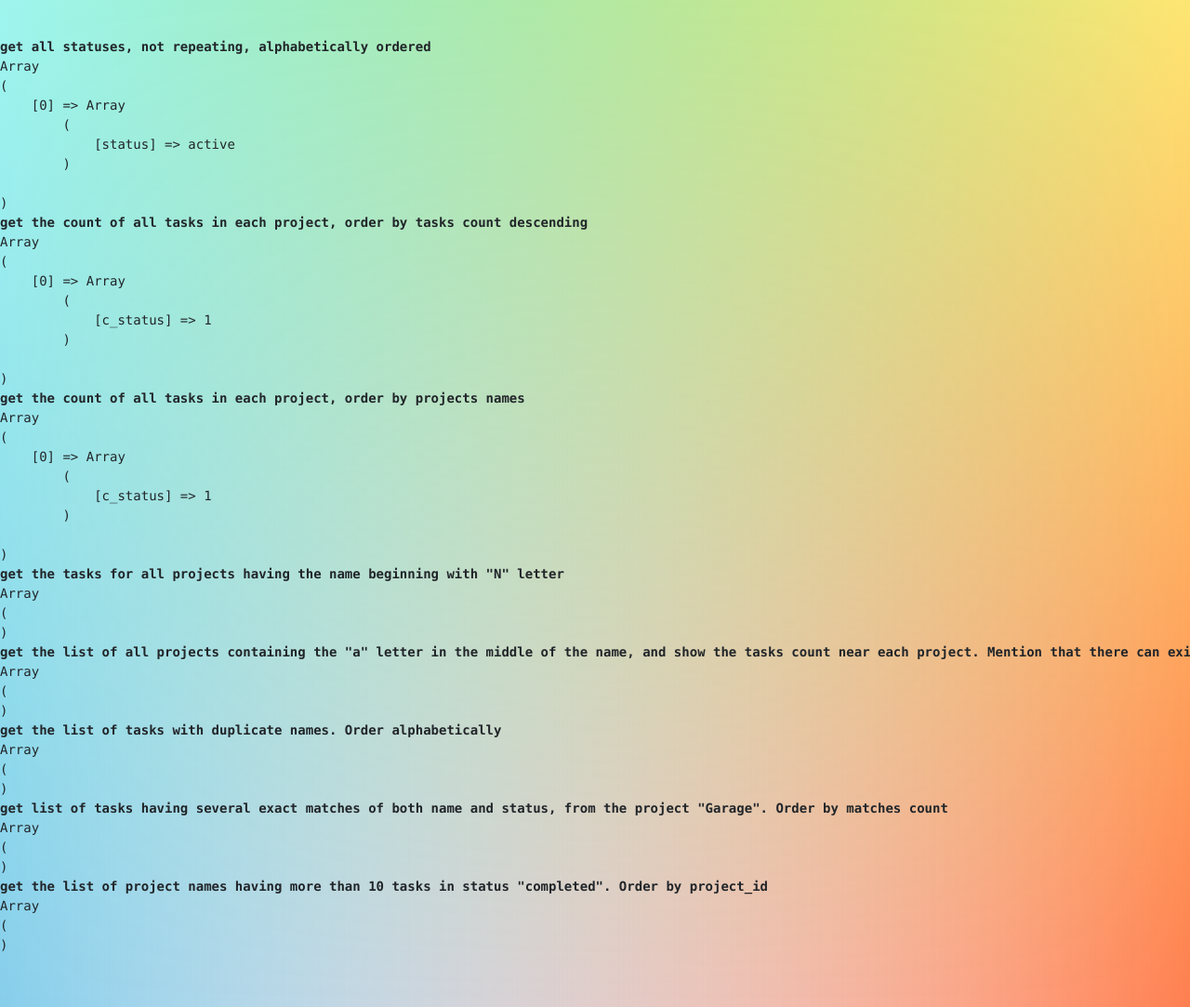
After one commit to lkensol/simple-todo, a PHP site: page /test_sql.php in a window 1280 px wide. The commit adds this page. Shown: the whole page at 93% size. Run offline with PHP 8.4, Linux system fonts and the light colour scheme; tables that the repository leaves empty or names only in its code hold one stand-in row (values such as "Sample post"); some libraries are stand-ins or nearby versions.

Commit message:
Add sql query to project

```diff
--- a/assets/css/style.css
+++ b/assets/css/style.css
@@ -4,13 +4,9 @@ html, body {
 }
 
 body {
-  display: -ms-flexbox;
-  display: flex;
-  -ms-flex-align: center;
-  align-items: center;
   padding-top: 40px;
   padding-bottom: 40px;
-  /* background-color: #f5f5f5; */
+  /* background: #f5f5f5; */
   background: linear-gradient( limegreen, transparent ), linear-gradient( 90deg, skyblue, transparent ), linear-gradient( -90deg, coral, transparent );
   background-blend-mode: screen;
 }
@@ -27,7 +23,7 @@ body {
 }
 
 .dashboard {
-  padding-top: 300px;
+  padding-top: 80px;
 }
 
 .bg-blue {
--- /dev/null
+++ b/objects/query.php
@@ -0,0 +1,176 @@
+<?php
+
+require_once "db.php";
+
+class Query extends Database{
+
+    public function __construct()
+    {
+        parent::__construct();
+    }
+
+    //get all statuses, not repeating, alphabetically ordered
+    public function get_all_statuses() {
+        try {
+            $sql = "SELECT DISTINCT status FROM tasks ORDER BY name ASC";
+            $stmt = $this->conn->prepare($sql);
+            $stmt -> execute();
+            $result =  $stmt->fetchAll(PDO::FETCH_ASSOC);
+            return $result;
+        } catch (PDOException $e) {
+            echo $e->getMessage();
+        }
+    }
+
+    // get the count of all tasks in each project, order by tasks count descending
+    public function count_all_tasks_ordered_by_count() {
+        try {
+            $sql = "SELECT COUNT(status) as c_status FROM tasks GROUP BY project_id  ORDER BY c_status DESC";
+            $stmt = $this->conn->prepare($sql);
+            $stmt -> execute();
+            $result =  $stmt->fetchAll(PDO::FETCH_ASSOC);
+            return $result;
+        } catch (PDOException $e) {
+            echo $e->getMessage();
+        }
+    }
+
+    // get the count of all tasks in each project, order by projects names
+    public function count_all_tasks_ordered_by_project_names() {
+        try {
+            $sql = "SELECT COUNT(t.status) as c_status
+                    FROM tasks AS t
+                    JOIN projects AS p
+                    ON p.id_project =  t.project_id
+                    GROUP BY t.project_id
+                    ORDER BY p.name
+                    ";
+            $stmt = $this->conn->prepare($sql);
+            $stmt -> execute();
+            $result =  $stmt->fetchAll(PDO::FETCH_ASSOC);
+            return $result;
+        } catch (PDOException $e) {
+            echo $e->getMessage();
+        }
+    }
+
+    // get the tasks for all projects having the name beginning with "N" letter
+    public function get_all_tasks_beggin_n () {
+        try {
+            $sql = "SELECT *
+                    FROM tasks
+                    WHERE name REGEXP '^N'
+                    ";
+            $stmt = $this->conn->prepare($sql);
+            $stmt -> execute();
+            $result =  $stmt->fetchAll(PDO::FETCH_ASSOC);
+            return $result;
+        } catch (PDOException $e) {
+            echo $e->getMessage();
+        }
+    }
+
+    // get the list of all projects containing the 'a' letter in the middle of the name, and show the tasks count near each project. Mention that there can exist projects without tasks and tasks with project_id = NULL
+    public function get_list_project_contain_a () {
+        try {
+            $sql = "SELECT
+                        p.id_project,
+                        p.name,
+                        COUNT(t.id_task) AS task_count,
+                        SUBSTRING(p.name,CEILING(LENGTH(p.name)/2.0),1) AS midLett
+                    FROM projects AS p
+                    left JOIN tasks AS t
+                        ON t.project_id =  p.id_project
+                    GROUP BY p.id_project
+                    HAVING midLett = 'a'
+                    UNION
+                    SELECT
+                        p.id_project,
+                        p.name,
+                        COUNT(t.id_task) AS task_count,
+                        SUBSTRING(p.name,CEILING(LENGTH(p.name)/2.0),1) AS midLett
+                    FROM projects AS p
+                    RIGHT JOIN tasks AS t
+                        ON t.project_id =  p.id_project
+                    GROUP BY p.id_project
+                    HAVING midLett = 'a'
+                    ";
+
+            $stmt = $this->conn->prepare($sql);
+            $stmt -> execute();
+            $result =  $stmt->fetchAll(PDO::FETCH_ASSOC);
+            return $result;
+        } catch (PDOException $e) {
+            echo $e->getMessage();
+        }
+    }
+
+    // get the list of tasks with duplicate names. Order alphabetically
+    public function get_list_tasks_with_dupl_names () {
+        try {
+            $sql = "SELECT name,  COUNT(*) as names_count
+                    FROM tasks
+                    Group BY name
+                    HAVING COUNT(*) > 1
+                    ORDER BY name
+                    ";
+            $stmt = $this->conn->prepare($sql);
+            $stmt -> execute();
+            $result =  $stmt->fetchAll(PDO::FETCH_ASSOC);
+            return $result;
+        } catch (PDOException $e) {
+            echo $e->getMessage();
+        }
+    }
+
+    // get list of tasks having several exact matches of both name and status, from the project 'Garage'. Order by matches count
+    public function get_list_tasks_mathes () {
+        try {
+            $sql = "SELECT
+                        t.name,
+                        t.status,
+                        COUNT(t.name) AS name_count,
+                        COUNT(t.id_task) AS task_count
+                    FROM projects AS p
+                    left JOIN tasks AS t
+                        ON t.project_id =  p.id_project
+                    WHERE p.name = 'Garage'
+                    -- ORDER BY COUNT(t.id_task)
+                    GROUP BY t.name, t.status
+                    HAVING name_count = task_count
+                    ORDER BY name_count
+                    ";
+
+            $stmt = $this->conn->prepare($sql);
+            $stmt -> execute();
+            $result =  $stmt->fetchAll(PDO::FETCH_ASSOC);
+            return $result;
+        } catch (PDOException $e) {
+            echo $e->getMessage();
+        }
+    }
+
+    // get the list of project names having more than 10 tasks in status 'completed'. Order by project_id
+    public function get_project_names_more_ten_tasks () {
+        try {
+            $sql = "SELECT
+                        p.name
+                    FROM projects AS p
+                    left JOIN tasks AS t
+                        ON t.project_id =  p.id_project
+                    WHERE t.status = 1
+                    GROUP BY p.id_project
+                    HAVING COUNT(t.id_task) > 10
+                    ORDER BY p.id_project
+                    ";
+
+            $stmt = $this->conn->prepare($sql);
+            $stmt -> execute();
+            $result =  $stmt->fetchAll(PDO::FETCH_ASSOC);
+            return $result;
+        } catch (PDOException $e) {
+            echo $e->getMessage();
+        }
+    }
+
+}
--- a/objects/task.php
+++ b/objects/task.php
@@ -37,7 +37,7 @@ class Task extends Database{
                 ':project_id' => $project_id
             ];
             $stmt -> execute($data);
-            $result =  $smtm->fetchAll(PDO::FETCH_ASSOC);
+            $result =  $stmt->fetchAll(PDO::FETCH_ASSOC);
             return $result;
         } catch (PDOException $e) {
             echo $e->getMessage();
--- /dev/null
+++ b/test_sql.php
@@ -0,0 +1,54 @@
+<?php
+//start session
+session_start();
+// print_r($_SESSION);
+require_once "templates/header.php";
+
+//including the database connection file
+require_once("objects/query.php");
+
+//Initialize user class
+$sql = new Query();
+$get_all_statuses = $sql->get_all_statuses();
+$count_all_tasks_ordered_by_count = $sql->count_all_tasks_ordered_by_count();
+$count_all_tasks_ordered_by_project_names = $sql->count_all_tasks_ordered_by_project_names();
+$get_all_tasks_beggin_n = $sql->get_all_tasks_beggin_n();
+$get_list_project_contain_a = $sql->get_list_project_contain_a();
+$get_list_tasks_with_dupl_names = $sql->get_list_tasks_with_dupl_names();
+$get_list_tasks_mathes = $sql->get_list_tasks_mathes();
+$get_project_names_more_ten_tasks = $sql->get_project_names_more_ten_tasks();
+
+echo('<pre>');
+
+echo('<b>get all statuses, not repeating, alphabetically ordered</b></br>');
+print_r($get_all_statuses);
+
+
+echo('<b>get the count of all tasks in each project, order by tasks count descending</b></br>');
+print_r($count_all_tasks_ordered_by_count);
+
+echo('<b>get the count of all tasks in each project, order by projects names</b></br>');
+print_r($count_all_tasks_ordered_by_project_names);
+
+echo('<b>get the tasks for all projects having the name beginning with "N" letter</b></br>');
+print_r($get_all_tasks_beggin_n);
+
+echo('<b>get the list of all projects containing the "a" letter in the middle of the name, and show the tasks count near each project. Mention that there can exist projects without tasks and tasks with project_id = NULL</b></br>');
+print_r($get_list_project_contain_a);
+
+echo('<b>get the list of tasks with duplicate names. Order alphabetically</b></br>');
+print_r($get_list_tasks_with_dupl_names);
+
+echo('<b>get list of tasks having several exact matches of both name and status, from the project "Garage". Order by matches count</b></br>');
+print_r($get_list_tasks_mathes);
+
+echo('<b>get the list of project names having more than 10 tasks in status "completed". Order by project_id</b></br>');
+print_r($get_project_names_more_ten_tasks);
+
+echo('</pre>');
+?>
+
+
+
+
+<?php require_once "templates/footer.php"; ?>
```
